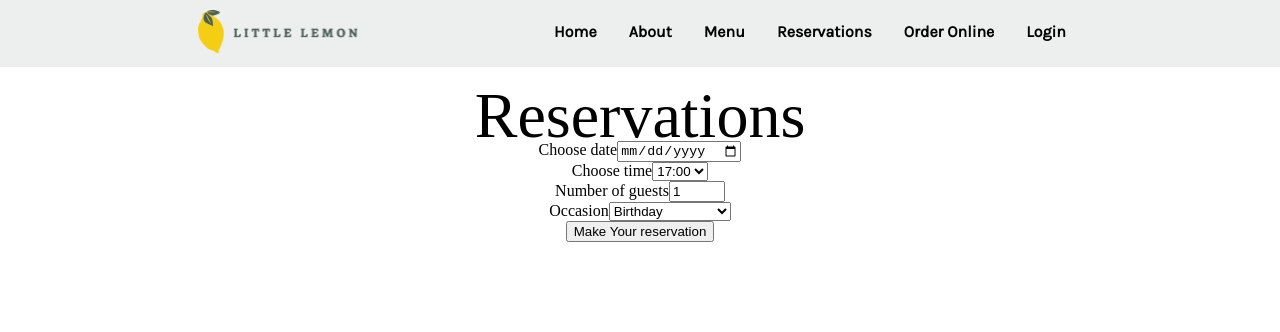
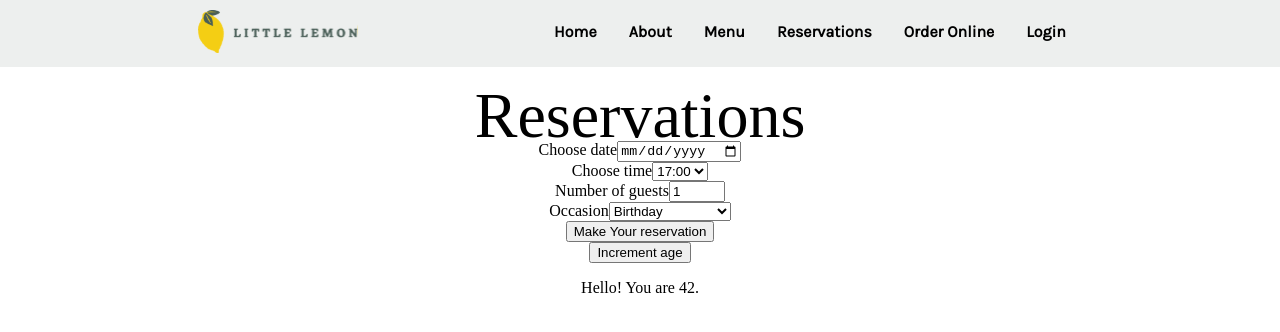
Before and after one commit to FurnWu/Little-Lemon, a React (Create React App) app in the folder little-lemon/: page /reservations in a window 1280 px wide. Shown: the top 332 px of the page. Built offline with nearby package versions, Linux system fonts and the light colour scheme; a web font is replaced by a local one.

Commit message:
setup reducer

```diff
--- a/little-lemon/src/BookingForm.js
+++ b/little-lemon/src/BookingForm.js
@@ -1,8 +1,9 @@
 import { useState } from "react";
+import {Counter} from "./BookingPage"
 
  function BookingForm() {
     const[date, setDate] = useState("")
-    const[availableTimes, setAvailableTimes] = useState("")
+
     const[guests, setGuests] = useState("1")
     const[occasion, setOccasion] = useState("")
 
@@ -10,8 +11,7 @@ import { useState } from "react";
       e.preventDefault();}
 
     return(
-
-<form style={{display: "grid; max-width: 200px; gap: 20px"}}>
+<div><form style={{display: "grid; max-width: 200px; gap: 20px"}}>
 
 <div className= "date">
     <label htmlForfor="res-date">Choose date</label>
@@ -24,7 +24,7 @@ import { useState } from "react";
 
 <div className="time">
     <label htmlFor="res-time">Choose time</label>
-   <select id="res-time " value ={availableTimes} onChange={(e) => setAvailableTimes(e.target.value)}>
+   <select id="res-time " >
       <option>17:00</option>
       <option>18:00</option>
       <option>19:00</option>
@@ -32,6 +32,7 @@ import { useState } from "react";
       <option>21:00</option>
       <option>22:00</option>
    </select>
+
 </div>
 
 <div className="guest" >
@@ -53,7 +54,11 @@ import { useState } from "react";
    </div>
 
    <input type="submit" value="Make Your reservation" onSubmit={handleSubmit} />
+
 </form>
+      <Counter />
+</div>
+
 
 
 
--- a/little-lemon/src/BookingPage.js
+++ b/little-lemon/src/BookingPage.js
@@ -1,13 +1,39 @@
 import BookingForm from "./BookingForm";
+import { useReducer } from "react";
 
-function Booking() {
+function updateTimes(availableTimes, action) {
+    if (action.type === 'incremented_age') {
+      return {
+        age: availableTimes.age + 1
+      };
+    }
+    throw Error('Unknown action.');
+  }
+
+  export function Counter() {
+    const [availableTimes, dispatch] = useReducer(updateTimes, { age: 42 });
+
+    return (
+      <>
+        <button onClick={() => {
+          dispatch({ type: 'incremented_age' })
+        }}>
+          Increment age
+        </button>
+        <p>Hello! You are {availableTimes.age}.</p>
+      </>
+    );
+  }
+
+
+export function Booking() {
+
     return(
         <div>
             <h1>Reservations</h1>
             <BookingForm />
+
         </div>
 
     );
     };
-
-    export default Booking;
--- a/little-lemon/src/CallToAction.js
+++ b/little-lemon/src/CallToAction.js
@@ -1,5 +1,5 @@
 import heroImage from './Assets/restauranfood.jpg';
-import Booking from './BookingPage';
+import {Booking} from './BookingPage';
 import './CallToAction.css';
 import {Routes, Route, Link} from 'react-router-dom';
 function Hero() {
--- a/little-lemon/src/Homepage.js
+++ b/little-lemon/src/Homepage.js
@@ -1,10 +1,12 @@
 import Hero from "./CallToAction";
 import Specials from "./Specials";
+
 function Home() {
 return(
     <div className="home">
         <Hero />
         <Specials />
+
     </div>
 
 );
--- a/little-lemon/src/Nav.js
+++ b/little-lemon/src/Nav.js
@@ -2,7 +2,7 @@ import logo from './Assets/Logo.svg'
 import './Nav.css';
 import {Routes, Route, Link} from 'react-router-dom';
 import Home from './Homepage';
-import Booking from './BookingPage';
+import {Booking} from './BookingPage';
 function Nav() {
     return (
     <div className='nav-main'>
```
